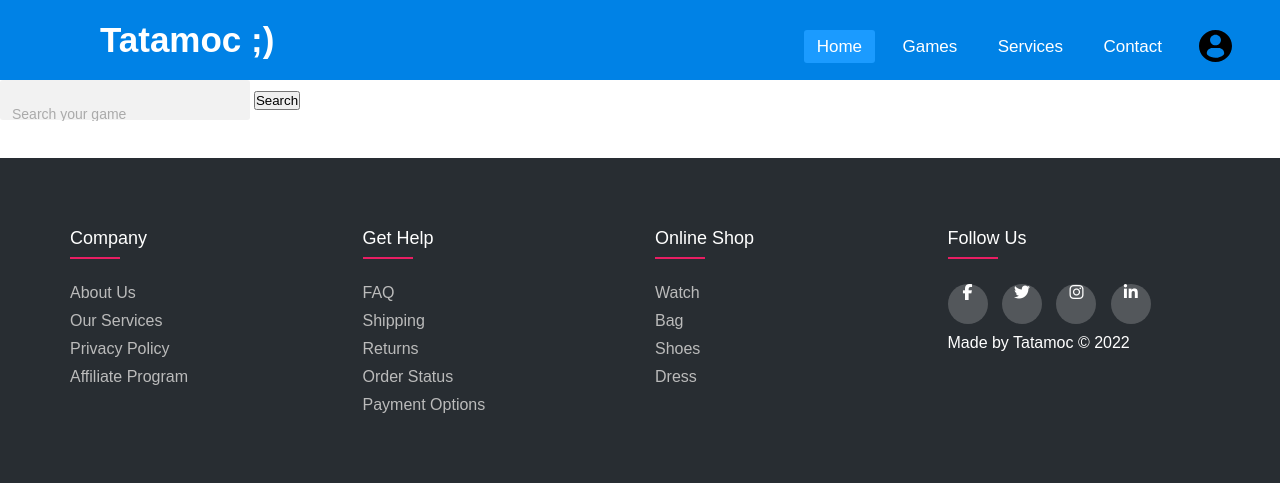
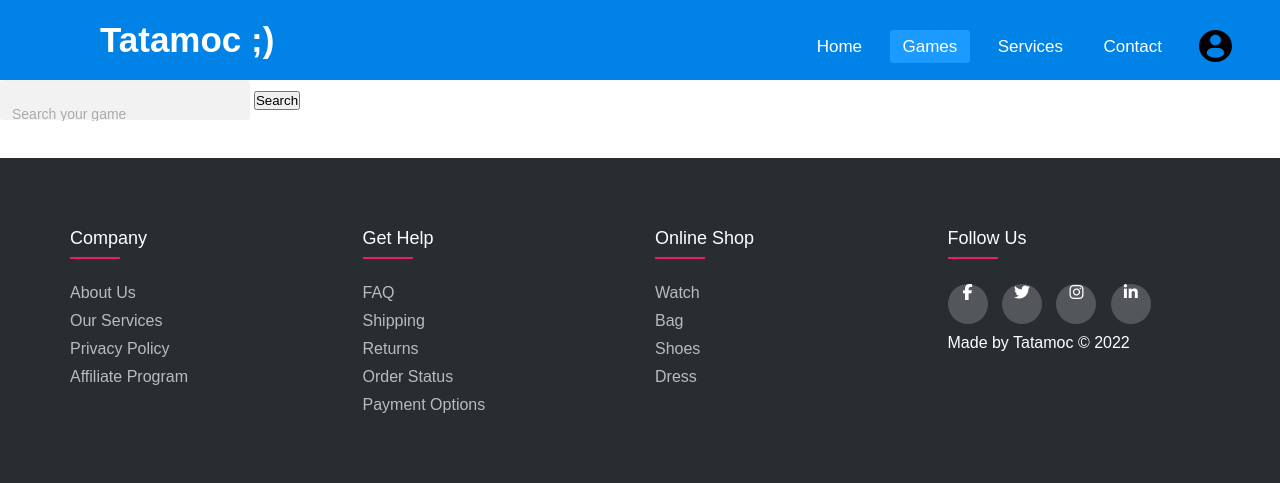
Before and after one commit to yelsed/game-review, a PHP site: page /games.php in a window 1280 px wide. Shown: the top 483 px of the page. Run offline with PHP 8.4, Linux system fonts and the light colour scheme; the visitor is signed in with stand-in values (Sample User, id 1); data that the repository does not hold is empty; some libraries are stand-ins or nearby versions.

Commit message:
added active nav

```diff
--- a/games.php
+++ b/games.php
@@ -20,9 +20,6 @@ if (!isset($_SESSION["user_id"])) {
     header('Location: login.php');
     exit;
 }
-
-
-// echo $_POST['search'];
 if(isset($_POST['search'])){
 
     require "src/class.igdb.php";
--- /dev/null
+++ b/js/nav.js
@@ -0,0 +1,7 @@
+const activePage = window.location.pathname;
+const navLinks = document.querySelectorAll('nav a').
+forEach(link => {
+    if(link.href.includes(`${activePage}`)){
+        link.classList.add('active');
+    }
+})
--- a/partials/head.php
+++ b/partials/head.php
@@ -2,4 +2,5 @@
     <meta name="viewport" content="width=device-width, initial-scale=1">
     <link rel="stylesheet" href="css/style.css">
     <script src="https://kit.fontawesome.com/ee9a1e9257.js" crossorigin="anonymous"></script>
+    <script defer src="js/nav.js"></script>
 </head>
--- a/partials/nav.php
+++ b/partials/nav.php
@@ -5,19 +5,19 @@
         </label>
         <a href="index.php" class="logo">Tatamoc ;)</a>
         <ul>
-            <li><a class="active" href="index.php">Home</a></li>
-            <li><a href="games.php">Games</a></li>
-            <li><a href="#">Services</a></li>
-            <li><a href="#">Contact</a></li>
+            <li><a href="/index.php">Home</a></li>
+            <li><a href="/games.php">Games</a></li>
+            <li><a href="/test.php">Services</a></li>
+            <li><a href="/test.php">Contact</a></li>
             <li class="dropdown">
             <img class="dropbtn" src="img/user.svg">
                 <div class="dropdown-content">
                     <?php if (isset($_SESSION["user_id"])) : ?>
-                       <a class="sticker-content" href="account.php">My Account</a>
-                       <a class="sticker-content" href="logout.php">Log out</a>
+                       <a class="sticker-content" href="/account.php">My Account</a>
+                       <a class="sticker-content" href="/logout.php">Log out</a>
                     <?php else : ?>
-                        <a class="sticker-content" href="login.php">Login </a>
-                        <a class="sticker-content" href="signup.php">Sign up</a>
+                        <a class="sticker-content" href="/login.php">Login </a>
+                        <a class="sticker-content" href="/signup.php">Sign up</a>
                     <?php endif; ?>
                 </div>
             </li>
```
